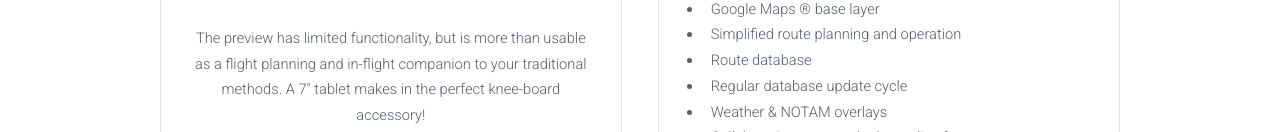
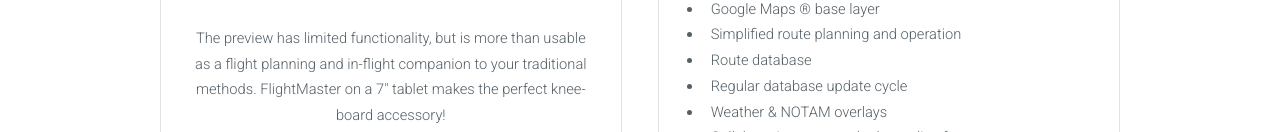
Before and after one commit to flightmaster/flightmaster.github.io, a plain HTML site: page index.html in a window 1280 px wide. Shown: the part 820-952 px from the top of the page. Drawn offline with Linux system fonts and the light colour scheme.

Commit message:
Update index.html
Fixed typo

```diff
--- a/index.html
+++ b/index.html
@@ -79,7 +79,7 @@
                                 the <a href="https://play.google.com/store/apps/details?id=com.gpsaviator.android">Google Play Store.</a>
                                 </p>
                                 <p>The preview has limited functionality, but is more than usable as a flight planning
-                                and in-flight companion to your traditional methods. A 7" tablet makes in the perfect
+                                and in-flight companion to your traditional methods. FlightMaster on a 7" tablet makes the perfect
                                 knee-board accessory!</p>
 							</section>
 						</div>
```
